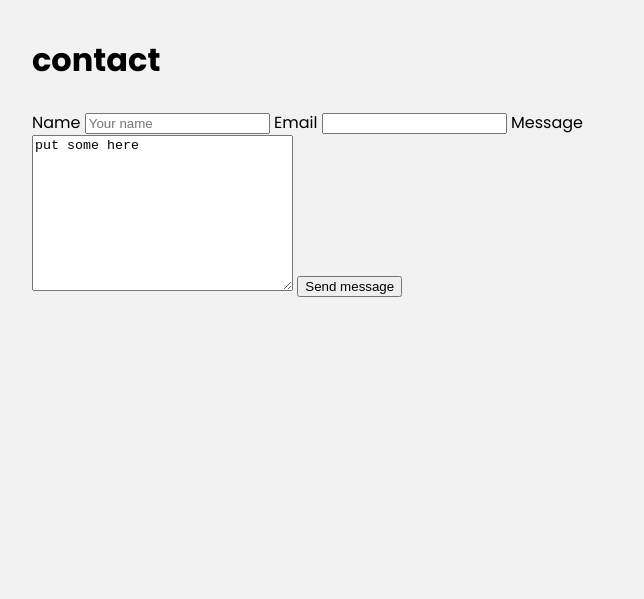
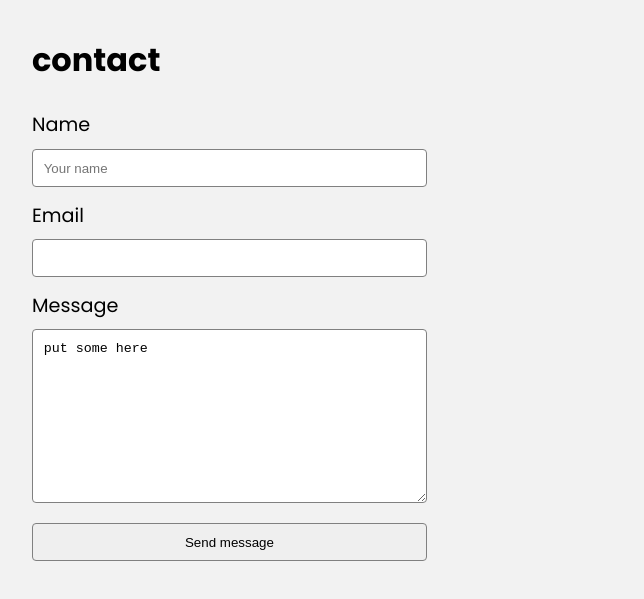
Before and after one commit to yzslay/HTMLandCSSTutorialfor2021, a plain HTML site: page index.html in a window 1280 px wide. Shown: the part 2358-2957 px from the top of the page, 0-644 px from the left. Before the commit the page ends 2904 px from the top, so only its background shows below. Drawn offline with Linux system fonts and the light colour scheme; files whose address does not match are found by name.

Commit message:
沒事更新一下

```diff
--- a/CSS/main.scss
+++ b/CSS/main.scss
@@ -133,3 +133,29 @@ ul.feature-list{
 h2{
     font-size:2em;
 }
+label{
+    display:block;
+    font-size: 1.2em;
+    margin-bottom:.5em;
+}
+input, textarea{
+    width: 100%;
+    padding: .8em;
+    margin-bottom:1em;
+    border-radius: .3em;
+    border:1px solid gray;
+    box-sizing:border-box;
+}
+input[type="submit"]{
+    background: var(--primary-color);
+    color: white;
+    font-weight: bold;
+    font-size: 1.3em;
+    border:none;
+    margin-bottom: 5em;
+    border-radius: 5em;
+    display:inline-block;
+    padding:.8em 2em;
+    width:unset;
+    cursor:pointer;
+}
```
Also changed, not shown: CSS/main.css, 1 other file.
